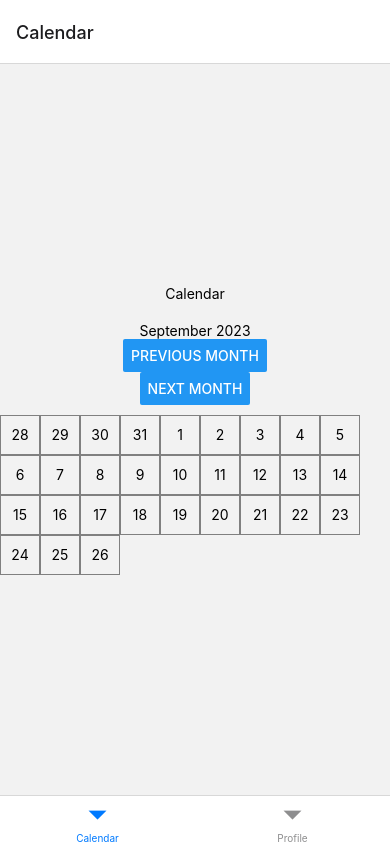
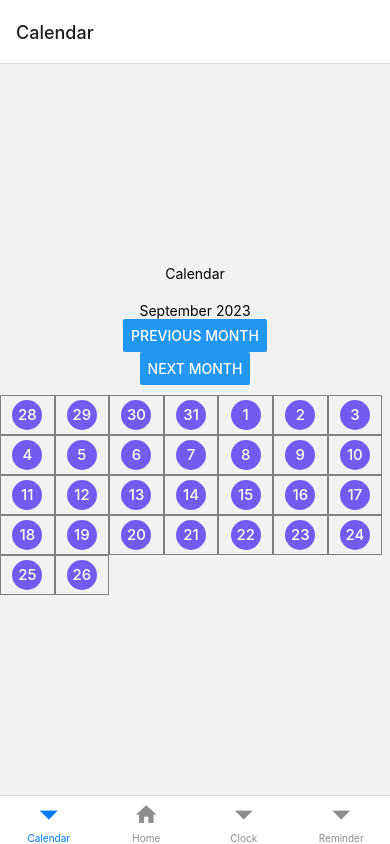
Before and after one commit to Viktoria-Derkach/rn-calendar, a React Native app: screen /Calendar in a window 390 px wide. Built offline with nearby package versions, Linux system fonts and the light colour scheme.

Commit message:
slideuppopover

```diff
--- a/babel.config.js
+++ b/babel.config.js
@@ -2,5 +2,6 @@ module.exports = function(api) {
   api.cache(true);
   return {
     presets: ['babel-preset-expo'],
+    plugins: ['react-native-reanimated/plugin'],
   };
 };
--- a/package.json
+++ b/package.json
@@ -17,7 +17,6 @@
     "@reduxjs/toolkit": "^1.9.5",
     "expo": "~49.0.11",
     "expo-app-loading": "^2.1.1",
-    "expo-calendar": "~11.3.0",
     "expo-font": "^11.6.0",
     "expo-splash-screen": "~0.20.5",
     "expo-status-bar": "~1.6.0",
@@ -25,6 +24,7 @@
     "react": "18.2.0",
     "react-native": "0.72.4",
     "react-native-gesture-handler": "~2.12.0",
+    "react-native-modal": "^13.0.1",
     "react-native-paper": "^5.10.5",
     "react-native-reanimated": "~3.3.0",
     "react-native-safe-area-context": "4.6.3",
@@ -38,6 +38,7 @@
   "devDependencies": {
     "@babel/core": "^7.20.0",
     "@types/react": "~18.2.14",
+    "@types/react-native-vector-icons": "^6.4.14",
     "typescript": "^5.1.3"
   },
   "private": true
--- a/src/components/Calendar.tsx
+++ b/src/components/Calendar.tsx
@@ -1,6 +1,7 @@
 import React, { useState } from 'react';
 import { View, Text, Button, StyleSheet } from 'react-native';
 import { DateTime } from 'luxon';
+import { typography } from './../styles/typography';
 
 const Calendar = () => {
   const [selectedDate, setSelectedDate] = useState(DateTime.local());
@@ -22,9 +23,13 @@ const Calendar = () => {
 
     for (let i = 0; i < daysInMonth; i++) {
       const day = startOfWeek.plus({ days: i });
+      console.log(day, 'day');
+
       calendarDays.push(
         <View key={i} style={styles.calendarDay}>
-          <Text>{day.day}</Text>
+          <View key={i} style={typography.circle}>
+            <Text style={{ ...typography.text, ...typography.todays }}>{day.day}</Text>
+          </View>
         </View>
       );
     }
@@ -48,17 +53,19 @@ const styles = StyleSheet.create({
     marginTop: 20,
   },
   calendarDay: {
-    width: 40,
+    // width: 40,
     height: 40,
     justifyContent: 'center',
     alignItems: 'center',
     borderWidth: 1,
     borderColor: 'gray',
+    width: '14%',
   },
   calendarGrid: {
     flexDirection: 'row',
     flexWrap: 'wrap',
     marginTop: 10,
+    width: '100%',
   },
 });
 
--- /dev/null
+++ b/src/components/SlideUpPopover.tsx
@@ -0,0 +1,104 @@
+import React, { useState } from 'react';
+import { View, Text, TouchableOpacity, StyleSheet, PanResponder } from 'react-native';
+import Modal from 'react-native-modal';
+import Animated, {
+  Easing,
+  useSharedValue,
+  useAnimatedStyle,
+  withSpring,
+  withTiming,
+  withSequence,
+  useAnimatedGestureHandler,
+  withRepeat,
+} from 'react-native-reanimated';
+
+const SlideUpPopover = () => {
+  const [isModalVisible, setModalVisible] = useState(false);
+  const translateY = useSharedValue(500);
+  const translateYOffset = useSharedValue(500);
+
+  const showPopover = () => {
+    setModalVisible(true);
+    translateY.value = withTiming(2);
+  };
+
+  const hidePopover = () => {
+    translateY.value = withTiming(2);
+    translateYOffset.value = 500;
+    setModalVisible(false);
+  };
+
+  const panGestureHandler = useAnimatedGestureHandler({
+    onStart: (_, context) => {
+      context.startY = translateY.value;
+    },
+    onActive: (event, context) => {
+      translateY.value = context.startY + event.translationY;
+    },
+    onEnd: (_, context) => {
+      if (context.startY - translateY.value > 100) {
+        hidePopover();
+      } else {
+        showPopover();
+      }
+    },
+  });
+
+  const animatedStyle = useAnimatedStyle(() => {
+    return {
+      transform: [{ translateY: translateY.value }],
+    };
+  });
+  console.log('fffsfsdfdsdf');
+
+  return (
+    <View style={styles.container}>
+      <Text>Shosdfsdfw Popover</Text>
+      <TouchableOpacity onPress={showPopover}>
+        <Text>Show Popover</Text>
+      </TouchableOpacity>
+
+      <Modal isVisible={isModalVisible} onBackdropPress={hidePopover} style={styles.modal}>
+        <Animated.View style={[styles.modalContent, animatedStyle]}>
+          <View style={styles.draggableHandle} />
+          {/* Your popover content goes here */}
+          <Text>Popover Content</Text>
+          <TouchableOpacity onPress={hidePopover}>
+            <Text>Close</Text>
+          </TouchableOpacity>
+        </Animated.View>
+      </Modal>
+    </View>
+  );
+};
+
+const styles = StyleSheet.create({
+  container: {
+    // flex: 1,
+    // justifyContent: 'center',
+    // alignItems: 'center',
+    // color: 'black',
+    // width: 100,
+  },
+  modal: {
+    justifyContent: 'flex-end',
+    margin: 0,
+  },
+  modalContent: {
+    backgroundColor: 'white',
+    padding: 16,
+    borderTopLeftRadius: 10,
+    borderTopRightRadius: 10,
+  },
+  draggableHandle: {
+    width: 40,
+    height: 5,
+    backgroundColor: '#ccc',
+    alignSelf: 'center',
+    marginTop: 10,
+    marginBottom: 10,
+    borderRadius: 3,
+  },
+});
+
+export default SlideUpPopover;
--- a/src/navigation/AppNavigation.tsx
+++ b/src/navigation/AppNavigation.tsx
@@ -1,14 +1,33 @@
 import { createBottomTabNavigator } from '@react-navigation/bottom-tabs';
+import MaterialCommunityIcons from 'react-native-vector-icons/MaterialCommunityIcons';
+
 import CalendarScreen from '../screens/Calendar';
 import Profile from '../screens/Profile';
+import Clock from '../screens/Clock';
+import Reminder from '../screens/Reminder';
 
 const Tab = createBottomTabNavigator();
 
 const AppNavigation = () => {
   return (
-    <Tab.Navigator>
+    <Tab.Navigator
+      screenOptions={{
+        tabBarStyle: { borderColor: 'blue' },
+      }}
+    >
       <Tab.Screen name="Calendar" component={CalendarScreen} />
-      <Tab.Screen name="Profile" component={Profile} />
+      <Tab.Screen
+        name="Profile"
+        component={Profile}
+        options={{
+          tabBarLabel: 'Home',
+          tabBarIcon: ({ color, size }) => (
+            <MaterialCommunityIcons name="home" color={color} size={size} />
+          ),
+        }}
+      />
+      <Tab.Screen name="Clock" component={Clock} />
+      <Tab.Screen name="Reminder" component={Reminder} />
     </Tab.Navigator>
   );
 };
--- /dev/null
+++ b/src/screens/Clock.tsx
@@ -0,0 +1,12 @@
+import React from 'react';
+import { View, Text } from 'react-native';
+
+const Clock = () => {
+  return (
+    <View>
+      <Text>Clock</Text>
+    </View>
+  );
+};
+
+export default Clock;
--- a/src/screens/Profile.tsx
+++ b/src/screens/Profile.tsx
@@ -1,10 +1,14 @@
 import React from 'react';
 import { StyleSheet, Text, View } from 'react-native';
+import SlideUpPopover from '../components/SlideUpPopover';
 
 const Profile = () => {
   return (
     <View>
       <Text>Profile</Text>
+      <Text>Profile</Text>
+
+      <SlideUpPopover />
     </View>
   );
 };
--- /dev/null
+++ b/src/screens/Reminder.tsx
@@ -0,0 +1,12 @@
+import React from 'react';
+import { View, Text } from 'react-native';
+
+const Reminder = () => {
+  return (
+    <View>
+      <Text>Reminder</Text>
+    </View>
+  );
+};
+
+export default Reminder;
--- a/src/store/days/reducer.ts
+++ b/src/store/days/reducer.ts
@@ -4,17 +4,20 @@ import type { PayloadAction } from '@reduxjs/toolkit';
 interface Item {
   id: string;
   text: string;
+  category: string; //change
+  time: string;
+  shouldRemind: boolean;
 }
 
-const daysSlice = createSlice({
-  name: 'days',
+const eventsSlice = createSlice({
+  name: 'events',
   initialState: [] as Item[],
   reducers: {
-    addDays: (state, action: PayloadAction<Item>) => {
+    addEvent: (state, action: PayloadAction<Item>) => {
       state.push(action.payload);
     },
   },
 });
 
-export const { addDays } = daysSlice.actions;
-export default daysSlice.reducer;
+export const { addEvent } = eventsSlice.actions;
+export default eventsSlice.reducer;
--- /dev/null
+++ b/src/styles/typography.ts
@@ -0,0 +1,44 @@
+import { StyleSheet } from 'react-native';
+
+export const typography = StyleSheet.create({
+  text: {
+    fontSize: 15,
+    fontWeight: '500',
+    lineHeight: 20,
+    letterSpacing: 0,
+    textAlign: 'center',
+    color: '#222B45',
+  },
+  greyColor: {
+    color: '#8F9BB3',
+  },
+  todays: {
+    transformOrigin: 'center',
+    color: '#FFFFFF',
+  },
+  circle: {
+    width: 30,
+    height: 30,
+    backgroundColor: '#735BF2',
+    borderRadius: 50,
+    display: 'flex',
+    justifyContent: 'center',
+    alignItems: 'center',
+    position: 'relative',
+  },
+  // calendarDay: {
+  //   // width: 40,
+  //   height: 40,
+  //   justifyContent: 'center',
+  //   alignItems: 'center',
+  //   borderWidth: 1,
+  //   borderColor: 'gray',
+  //   width: '14%',
+  // },
+  // calendarGrid: {
+  //   flexDirection: 'row',
+  //   flexWrap: 'wrap',
+  //   marginTop: 10,
+  //   width: '100%',
+  // },
+});
```
Also changed, not shown: 1 other file (tests, documents, lock files or other folders).
